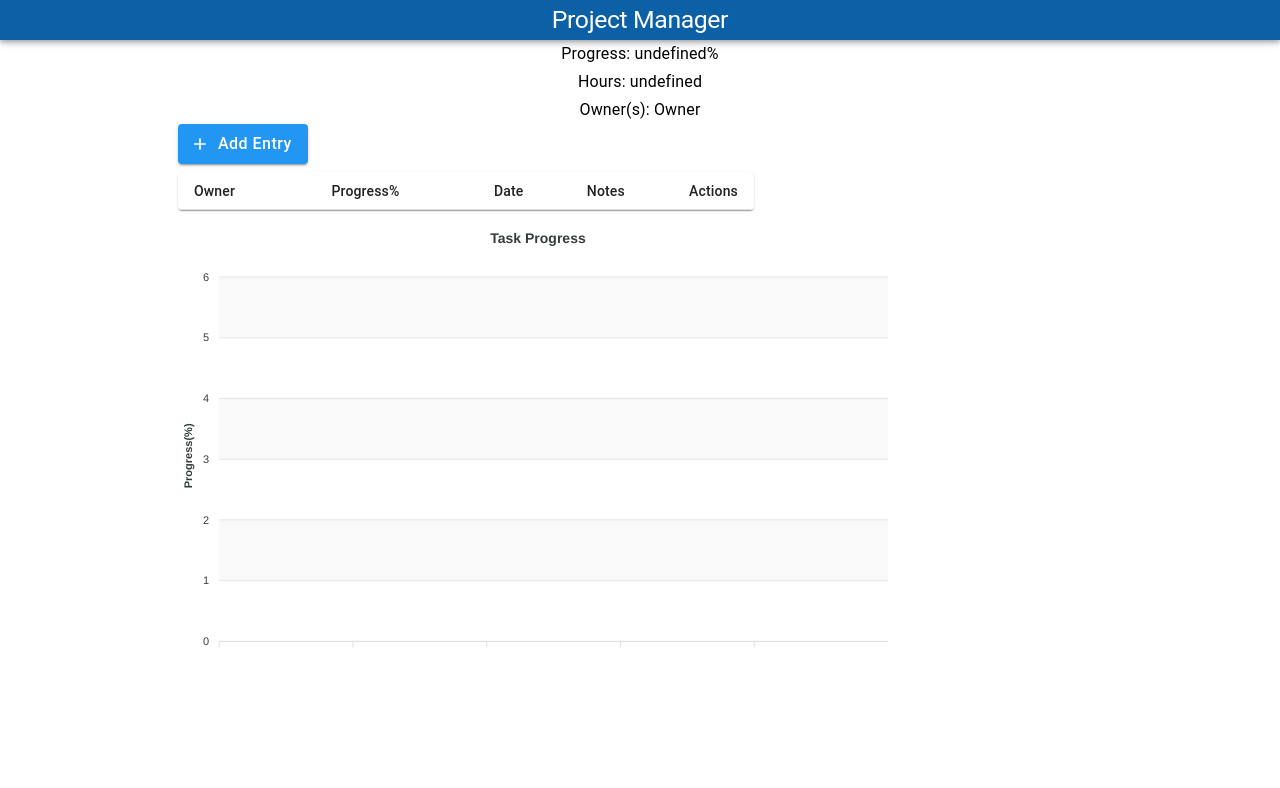
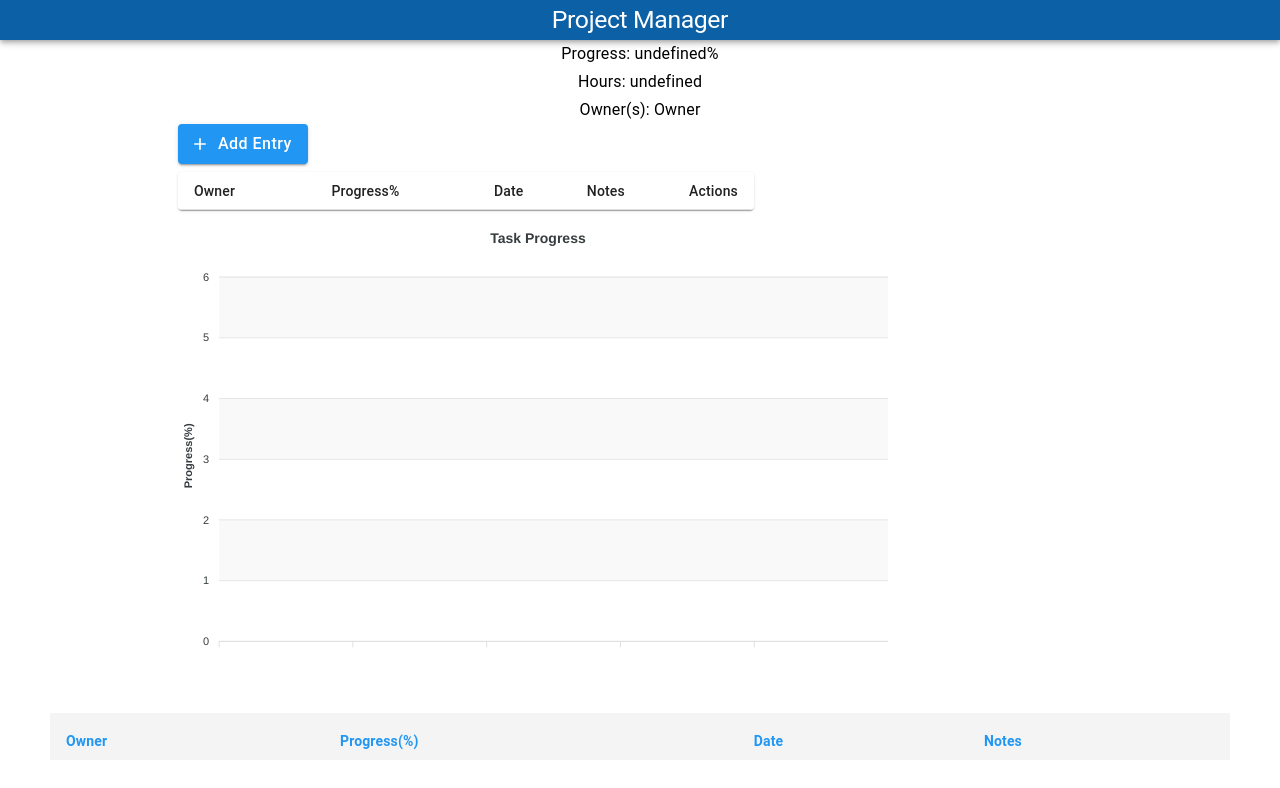
Before and after one commit to devslife7/taskManager, a React (Create React App) app: page /task/details in a window 1280 px wide. Shown: the top 788 px of the page. Built offline with nearby package versions, Linux system fonts and the light colour scheme.

Commit message:
added useTable component

```diff
--- a/src/components/Entries.js
+++ b/src/components/Entries.js
@@ -6,6 +6,9 @@ import {
   DialogTitle,
   makeStyles,
   Slider,
+  TableBody,
+  TableCell,
+  TableRow,
   TextField,
   Typography,
 } from "@material-ui/core"
@@ -18,6 +21,7 @@ import { fromUnixTime, format, getUnixTime } from "date-fns"
 import DateFnsUtils from "@date-io/date-fns"
 import { MuiPickersUtilsProvider, KeyboardDatePicker } from "@material-ui/pickers"
 import EntriesGraph from "./EntriesGraph"
+import useTable from "./useTable"
 
 const useStyles = makeStyles(theme => ({
   button: {
@@ -40,6 +44,14 @@ export default function Entries() {
   const [date, setDate] = useState(new Date())
   const [sliderValue, setSliderValue] = useState("50")
   const [notes, setNotes] = useState("")
+
+  const headCells = [
+    { id: "owner", label: "Owner" },
+    { id: "progress", label: "Progress(%)" },
+    { id: "date", label: "Date" },
+    { id: "notes", label: "Notes" },
+  ]
+  const { TblContainer, TblHead } = useTable(currentTask.entries, headCells)
 
   const handleOpenDialog = () => setOpenDialog(true)
   const handleCloseDialog = () => {
@@ -105,6 +117,20 @@ export default function Entries() {
       <EntriesTable />
       <EntriesGraph />
 
+      <TblContainer>
+        <TblHead />
+        <TableBody>
+          {currentTask.entries.map((item, idx) => (
+            <TableRow key={idx}>
+              <TableCell>{"Owner"}</TableCell>
+              <TableCell>{item.progress}</TableCell>
+              <TableCell>{format(fromUnixTime(item.date), "PP")}</TableCell>
+              <TableCell>{item.notes}</TableCell>
+            </TableRow>
+          ))}
+        </TableBody>
+      </TblContainer>
+
       <Dialog open={openDialog} onClose={handleCloseDialog}>
         <DialogTitle disableTypography>
           <Typography variant='h5'>New Entry</Typography>
--- /dev/null
+++ b/src/components/useTable.js
@@ -0,0 +1,39 @@
+import React from "react"
+import { makeStyles, Table, TableCell, TableHead, TableRow } from "@material-ui/core"
+
+const useStyle = makeStyles(theme => ({
+  table: {
+    marginTop: theme.spacing(3),
+    "& thead th": {
+      fontWeight: "600",
+      color: theme.palette.primary.main,
+      backgroundColor: "#f4f4f4",
+    },
+    "& tbody td": {
+      fontWeight: "300",
+    },
+    "& tbody tr:hover": {
+      backgroundColor: "#fffbf2",
+      cursor: "pointer",
+    },
+  },
+}))
+
+export default function useTable(records, headCells) {
+  const classes = useStyle()
+  const TblContainer = props => <Table className={classes.table}> {props.children} </Table>
+
+  const TblHead = props => {
+    return (
+      <TableHead>
+        <TableRow>
+          {headCells.map(headCell => (
+            <TableCell key={headCell.id}>{headCell.label}</TableCell>
+          ))}
+        </TableRow>
+      </TableHead>
+    )
+  }
+
+  return { TblContainer, TblHead }
+}
```
